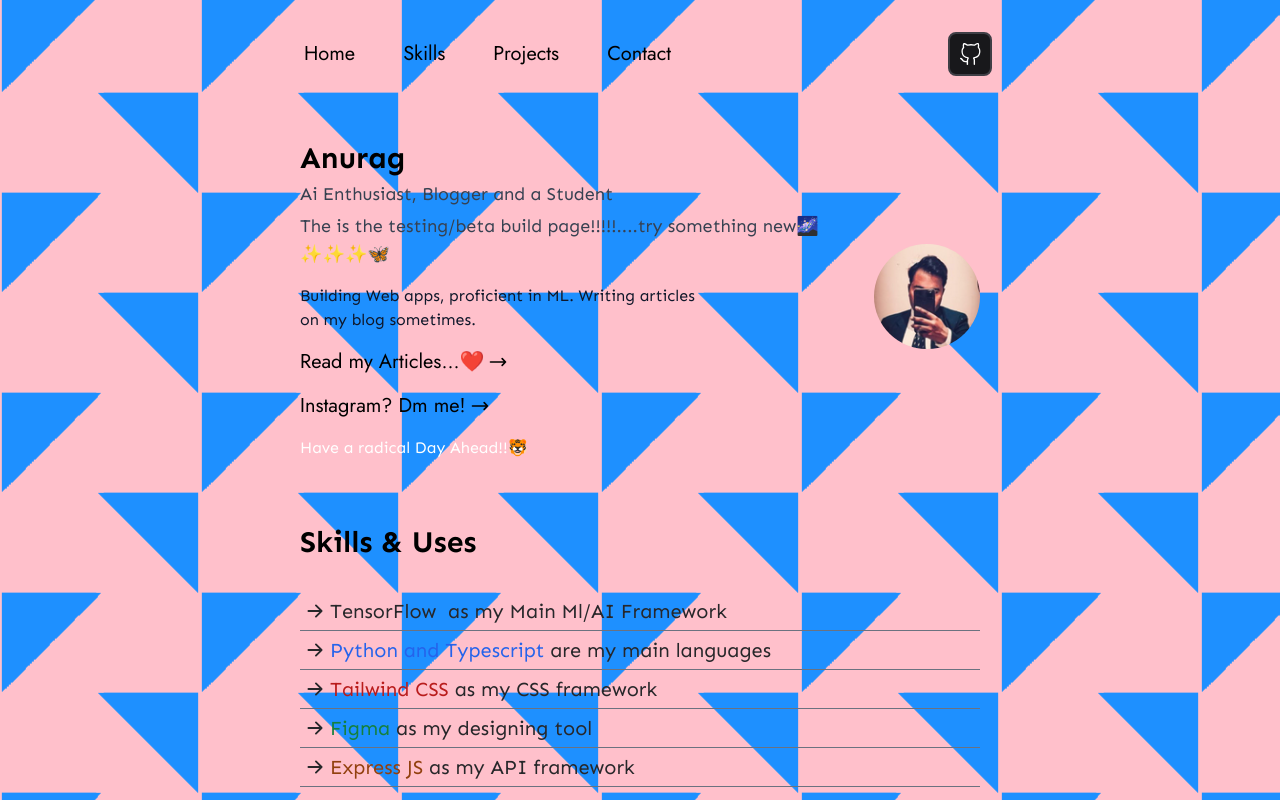
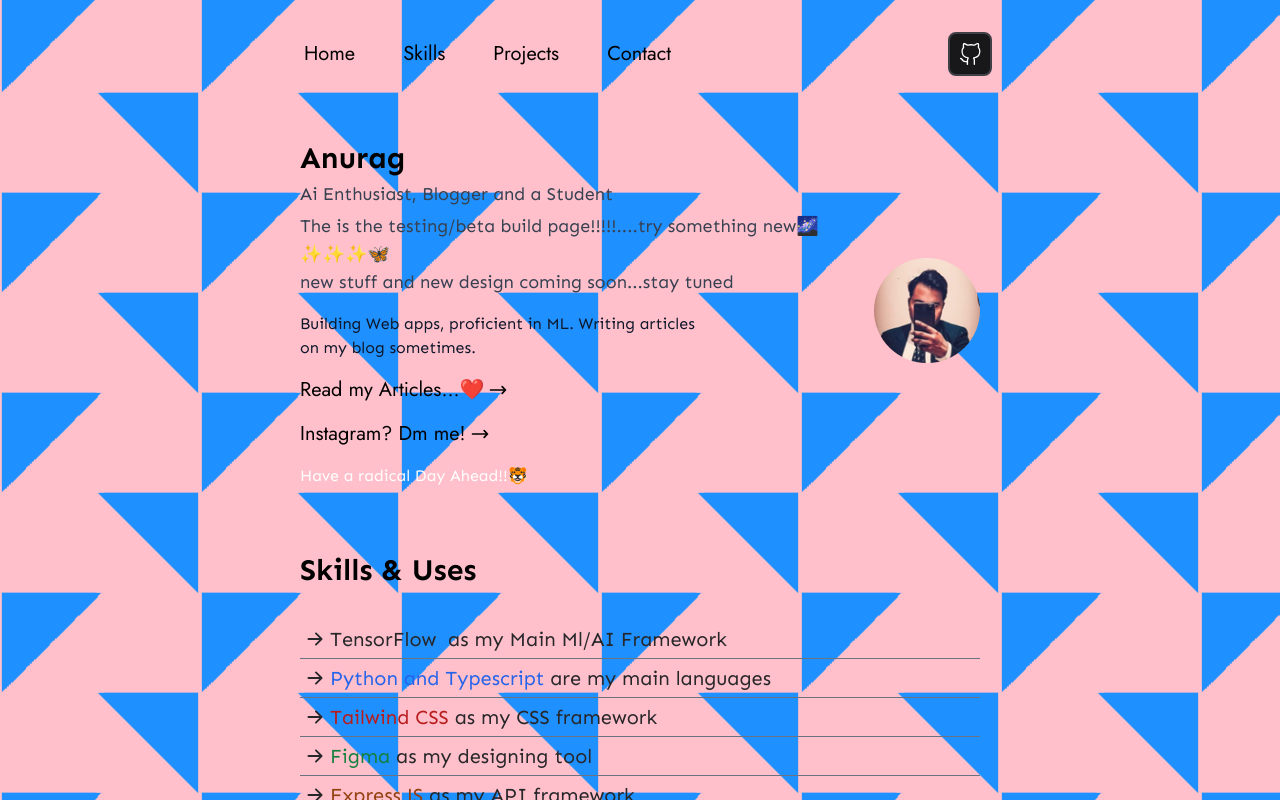
Before and after one commit to developers-sky/My_Portifolio, a Next.js app: page / in a window 1280 px wide. Shown: the top 800 px of the page. Built offline with nearby package versions, Linux system fonts and the light colour scheme.

Commit message:
Update About.component.tsx

```diff
--- a/components/About/About.component.tsx
+++ b/components/About/About.component.tsx
@@ -12,7 +12,8 @@ const About = () => {
           Ai Enthusiast, Blogger and a Student
         </p>
         <p className="mt-1 text-lg font-medium text-gray-700">
-          The is the testing/beta build page!!!!!....try something new🌌✨✨✨🦋
+          The is the testing/beta build page!!!!!....try something new🌌✨✨✨🦋<br/>
+          new stuff and new design coming soon...stay tuned
         </p>
 
         <p className="mt-4 text-slate-900">
```
